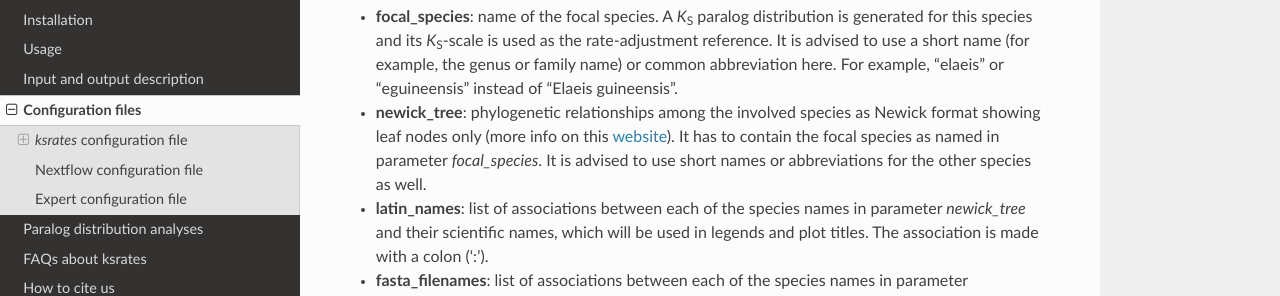
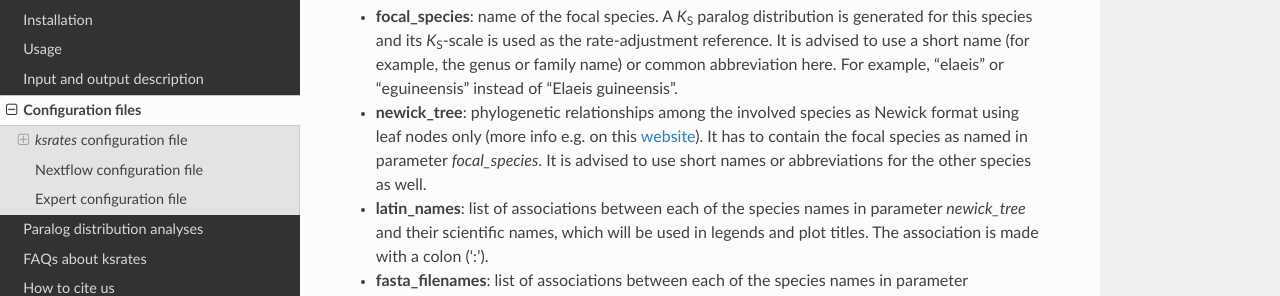
Before and after one commit to VIB-PSB/ksrates, a Sphinx documentation site: the page built from doc/source/configuration.rst, in a window 1280 px wide and 900 px high, scrolled down 1049 px. Shown: the part 155-451 px from the top of the window. Built offline with Sphinx 7.4.7 and the Read the Docs theme 2.0.0, drawn with Linux system fonts in a browser that asks for light colours.

Commit message:
Update doc/source/configuration.rst
Co-authored-by: lohausr <56632794+lohausr@users.noreply.github.com>

```diff
--- a/doc/source/configuration.rst
+++ b/doc/source/configuration.rst
@@ -58,7 +58,7 @@ The [SPECIES] section includes:
 .. TODO: are spaces tolerated in species name?
 
 * **focal_species**: name of the focal species. A *K*:sub:`S` paralog distribution is generated for this species and its *K*:sub:`S`-scale is used as the rate-adjustment reference. It is advised to use a short name (for example, the genus or family name) or common abbreviation here. For example, "elaeis" or "eguineensis" instead of "Elaeis guineensis".
-* **newick_tree**: phylogenetic relationships among the involved species as Newick format showing leaf nodes only (more info on this `website <https://evolution.genetics.washington.edu/phylip/newicktree.html>`__). It has to contain the focal species as named in parameter `focal_species`. It is advised to use short names or abbreviations for the other species as well.
+* **newick_tree**: phylogenetic relationships among the involved species as Newick format using leaf nodes only (more info e.g. on this `website <https://evolution.genetics.washington.edu/phylip/newicktree.html>`__). It has to contain the focal species as named in parameter `focal_species`. It is advised to use short names or abbreviations for the other species as well.
 * **latin_names**: list of associations between each of the species names in parameter `newick_tree` and their scientific names, which will be used in legends and plot titles. The association is made with a colon (':').
 * **fasta_filenames**: list of associations between each of the species names in parameter `newick_tree` and the corresponding paths to their FASTA files. The association is made with a colon (':').
 * **gff_filename**: association between the focal species as named in parameter `focal_species` and the path to the GFF3 file for the focal species (only required for collinearity analysis). The association is made with a colon (':').
```
